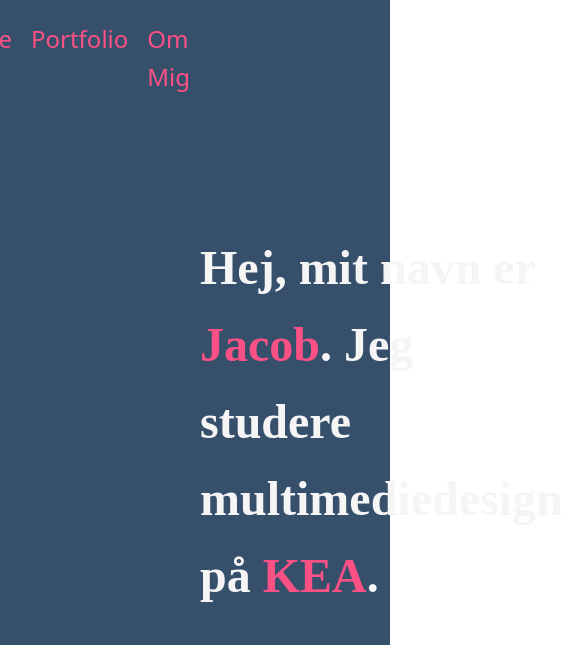
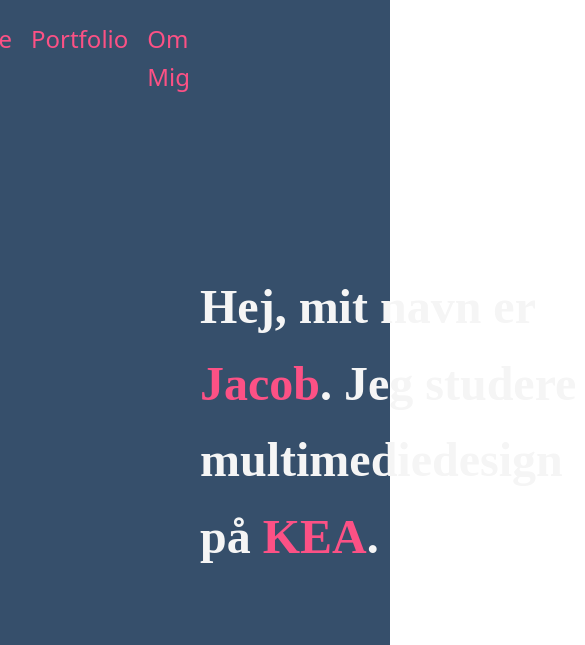
Before and after one commit to jaco266w/website, a plain HTML site: page index.html in a window 390 px wide. Shown: the top 645 px of the page, 585 px wide, since content can reach past the window. Drawn offline with Linux system fonts and the light colour scheme; a web font is replaced by a local one.

Commit message:
responsiv start opsætning

```diff
--- a/index.html
+++ b/index.html
@@ -8,6 +8,7 @@
     <link rel="stylesheet" href="https://use.typekit.net/ulg4qon.css">
     <link rel="stylesheet" href="generel.css">
     <link rel="stylesheet" href="layout.css">
+    <link rel="stylesheet" href="responsiv.css">
 </head>
 <body>
     <header>
--- /dev/null
+++ b/responsiv.css
@@ -0,0 +1,17 @@
+@media (max-width: 1265px) {
+    #forside > section > div {
+        grid-template-columns: 1fr;
+        grid-template-rows: 1fr 1fr;
+        margin-left: auto;
+        margin-right: auto;
+    }
+
+    #forside > section > div > h1 {
+        grid-row: 1;
+    }
+
+    #forside > section > div > img {
+        grid-row: 2;
+        justify-self: center;
+    }
+}
```
